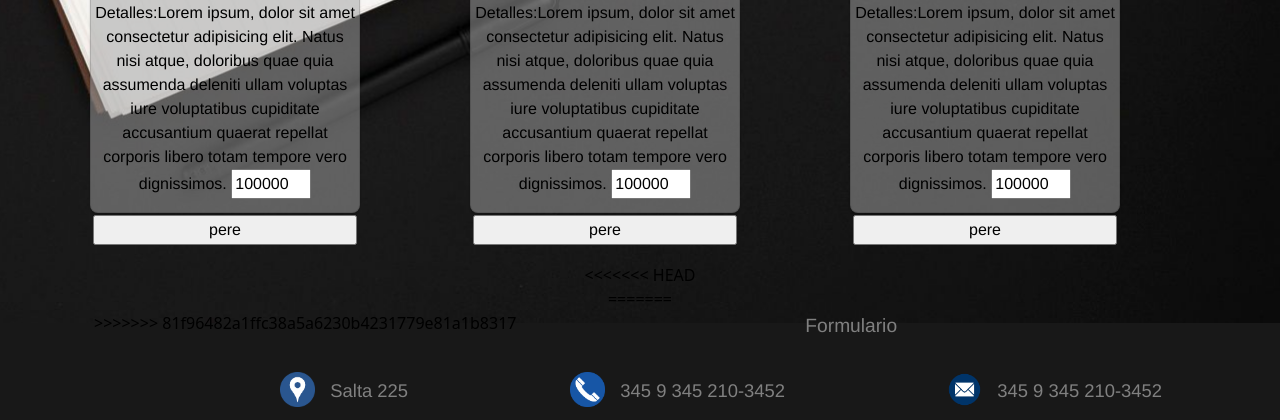
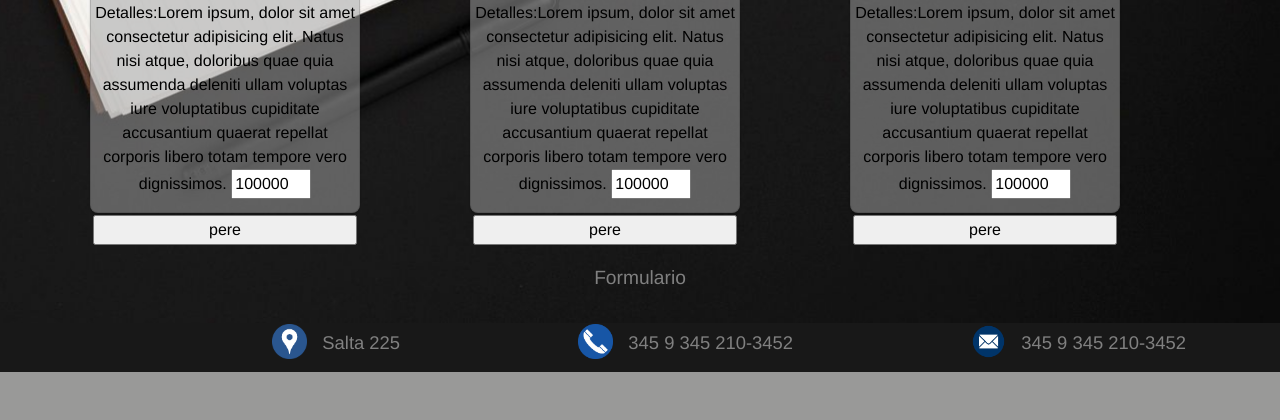
Before and after one commit to litofrandela/GoldensWare, a PHP site: page / in a window 1280 px wide. Shown: the part 1013-1433 px from the top of the page. After the commit the page ends 1385 px from the top, so only its background shows below. Run offline with PHP 8.4, Linux system fonts and the light colour scheme; some libraries are stand-ins or nearby versions.

Commit message:
index.php

```diff
--- a/index.php
+++ b/index.php
@@ -122,29 +122,16 @@
         <input type="submit" id="precio" value="pere" class="texto">
       </div>
     </div>
-<<<<<<< HEAD
     <div class="row c" id="formulario">
-=======
-    <div class="row c">
->>>>>>> 81f96482a1ffc38a5a6230b4231779e81a1b8317
       <div class="col">
         <button class="desaparecer" id="aparecer">Formulario</button>
         <div class="fx" id="foe">
           <button class="desaparecer" id="cere">Cerrar</button>
-<<<<<<< HEAD
           <div class="formulario">
             <div class="col">
               <h4 class="maspequeño">Por favor, complete el formulario si quiere contactarnos.
               </h4>
               <form name="formulario" method="post" action="php/compradores.php">
-=======
-
-            <div class="formulario">
-              <div class="col">
-                <h4 class="maspequeño">Por favor, complete el formulario si quiere contactarnos.
-                </h4>
-                <form name="formulario" method="post" action="php/compradores.php">
->>>>>>> 81f96482a1ffc38a5a6230b4231779e81a1b8317
                 <input type="text" name="dni" id="dni" placeholder="DNI" inputmode="numeric" pattern="\d*" minlength="8"
                   maxlength="8" required>"
                 <input type="text" name="nombre" id="nombre" placeholder="Nombre" required>
@@ -153,10 +140,6 @@
                   pattern="[^@]+@[^@]+\.[a-zA-Z]{3,6}" title="Ingrese el @ o el .com" maxlength="60" required>
                 <button type="submit" id="btn" name="bt" class="eni">Enviar</button>
               </form>
-<<<<<<< HEAD
-=======
-              </div>
->>>>>>> 81f96482a1ffc38a5a6230b4231779e81a1b8317
             </div>
           </div>
         </div>
```
